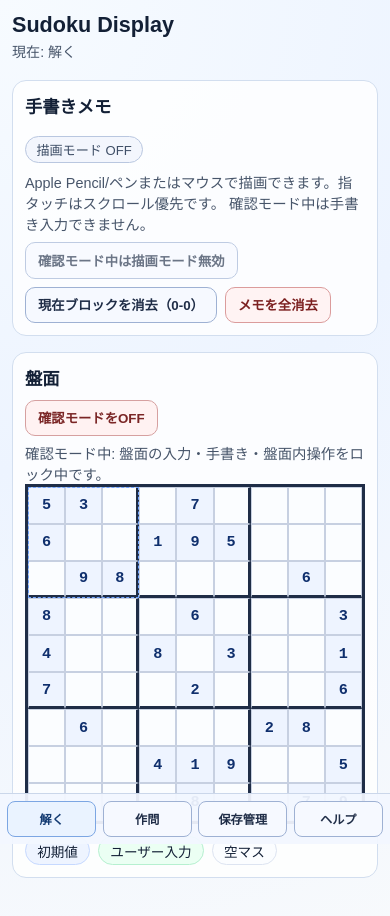
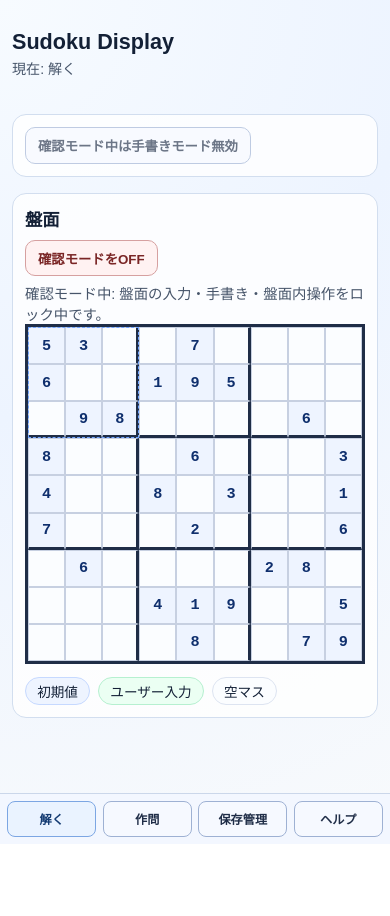
Before and after one commit to shgnaka/sudoku-display, a React (Vite) app: page /#/solve in a window 390 px wide. Both pictures are taken after a click on the button "確認モードをON". Shown: the top 916 px of the page. After the commit the page ends 844 px from the top, so only its background shows below. Built offline with nearby package versions, Linux system fonts and the light colour scheme.

Commit message:
feat(ui): split ink controls from solve page and optimize mobile float bar

```diff
--- a/src/App.css
+++ b/src/App.css
@@ -1,5 +1,7 @@
 :root {
   --keyboard-inset: 0px;
+  --mobile-tabbar-height: 4.75rem;
+  --ink-float-gap: 0.5rem;
   --app-bg-start: #f7fbff;
   --app-bg-mid: #edf4ff;
   --app-bg-end: #f8fafc;
@@ -170,37 +172,44 @@ button.danger {
   padding: 0.6rem 0.75rem;
 }
 
-.ink-panel {
+.ink-toggle-bar {
+  padding: 0.75rem;
+}
+
+.ink-toggle-button {
+  min-width: 180px;
+}
+
+.ink-toggle-button.on {
+  border-color: #7ca6e3;
+  background: #eaf3ff;
+  color: #143b72;
+}
+
+.ink-toggle-button.off {
+  border-color: #9eb1d3;
+  background: #f6f9ff;
+  color: #1f2d47;
+}
+
+.ink-actions-float {
+  position: fixed;
+  left: 50%;
+  transform: translateX(-50%);
+  bottom: calc(1rem + env(safe-area-inset-bottom, 0px));
+  width: min(560px, calc(100vw - 1.5rem));
+  z-index: 24;
+  border: 1px solid #cdd9ea;
+  border-radius: 12px;
+  background: #f8fbffef;
+  padding: 0.55rem;
   display: grid;
   gap: 0.5rem;
 }
 
-.ink-toolbar-header {
-  display: flex;
-  gap: 0.6rem;
-  align-items: center;
-  justify-content: space-between;
-}
-
-.ink-mode-badge {
-  font-size: 0.82rem;
-  border: 1px solid #b9c7e0;
-  border-radius: 999px;
-  padding: 0.2rem 0.65rem;
-  background: #f3f6fd;
-  color: #3f4f67;
-}
-
-.ink-mode-badge.on {
-  background: #e8f2ff;
-  border-color: #8eb6f3;
-  color: #1b4279;
-}
-
-.ink-toolbar-actions {
-  display: flex;
-  gap: 0.5rem;
-  flex-wrap: wrap;
+.ink-actions-float button {
+  width: 100%;
+  min-height: 44px;
 }
 
 .board-panel-header {
@@ -433,7 +442,7 @@ button.danger {
 
 @media (max-width: 768px) {
   .app-root {
-    padding: 0.75rem 0.75rem calc(4.75rem + env(safe-area-inset-bottom, 0px));
+    padding: 0.75rem 0.75rem calc(var(--mobile-tabbar-height) + env(safe-area-inset-bottom, 0px));
   }
 
   .panel {
@@ -479,9 +488,13 @@ button.danger {
     color: #143b72;
   }
 
-  .ink-toolbar-header,
   .board-panel-header {
     align-items: flex-start;
     flex-direction: column;
   }
+
+  .ink-actions-float {
+    width: calc(100vw - 1rem);
+    bottom: calc(var(--mobile-tabbar-height) + var(--ink-float-gap) + env(safe-area-inset-bottom, 0px));
+  }
 }
--- /dev/null
+++ b/src/components/InkActionFloatBar.tsx
@@ -0,0 +1,24 @@
+import type { BlockId } from "../types/ink";
+
+interface InkActionFloatBarProps {
+  activeBlockId: BlockId;
+  onClearActiveBlock: () => void;
+  onClearAll: () => void;
+}
+
+export function InkActionFloatBar({
+  activeBlockId,
+  onClearActiveBlock,
+  onClearAll
+}: InkActionFloatBarProps): JSX.Element {
+  return (
+    <section className="ink-actions-float" role="region" aria-label="手書き操作">
+      <button onClick={onClearActiveBlock} type="button">
+        現在ブロック消去（{activeBlockId}）
+      </button>
+      <button className="danger" onClick={onClearAll} type="button">
+        メモを全消去
+      </button>
+    </section>
+  );
+}
--- /dev/null
+++ b/src/components/InkToggleBar.tsx
@@ -0,0 +1,23 @@
+interface InkToggleBarProps {
+  isInkMode: boolean;
+  isReviewMode: boolean;
+  onToggleInkMode: () => void;
+}
+
+export function InkToggleBar({ isInkMode, isReviewMode, onToggleInkMode }: InkToggleBarProps): JSX.Element {
+  const label = isInkMode ? "手書き: ON" : "手書き: OFF";
+
+  return (
+    <section className="panel ink-toggle-bar">
+      <button
+        aria-label={isReviewMode ? "確認モード中は手書きモード無効" : `手書きモード切替（現在: ${label}）`}
+        className={isInkMode ? "ink-toggle-button on" : "ink-toggle-button off"}
+        disabled={isReviewMode}
+        onClick={onToggleInkMode}
+        type="button"
+      >
+        {isReviewMode ? "確認モード中は手書きモード無効" : label}
+      </button>
+    </section>
+  );
+}
--- a/src/components/InkToolbar.tsx
+++ /dev/null
@@ -1,49 +0,0 @@
-import type { BlockId } from "../types/ink";
-
-interface InkToolbarProps {
-  isInkMode: boolean;
-  isReviewMode: boolean;
-  activeBlockId: BlockId;
-  onClearActiveBlock: () => void;
-  onClearAll: () => void;
-  onToggleInkMode: () => void;
-}
-
-export function InkToolbar({
-  isInkMode,
-  isReviewMode,
-  activeBlockId,
-  onClearActiveBlock,
-  onClearAll,
-  onToggleInkMode
-}: InkToolbarProps): JSX.Element {
-  return (
-    <section className="panel ink-panel">
-      <div className="ink-toolbar-header">
-        <h2>手書きメモ</h2>
-        <span className={isInkMode ? "ink-mode-badge on" : "ink-mode-badge"}>
-          {isInkMode ? "描画モード ON" : "描画モード OFF"}
-        </span>
-      </div>
-      <p className="hint">
-        Apple Pencil/ペンまたはマウスで描画できます。指タッチはスクロール優先です。
-        {isReviewMode ? " 確認モード中は手書き入力できません。" : ""}
-      </p>
-      <div className="ink-toolbar-actions">
-        <button disabled={isReviewMode} onClick={onToggleInkMode} type="button">
-          {isReviewMode
-            ? "確認モード中は描画モード無効"
-            : isInkMode
-              ? "描画モードをOFF"
-              : "描画モードをON"}
-        </button>
-        <button onClick={onClearActiveBlock} type="button">
-          現在ブロックを消去（{activeBlockId}）
-        </button>
-        <button className="danger" onClick={onClearAll} type="button">
-          メモを全消去
-        </button>
-      </div>
-    </section>
-  );
-}
--- a/src/pages/HelpPage.tsx
+++ b/src/pages/HelpPage.tsx
@@ -3,9 +3,9 @@ export function HelpPage(): JSX.Element {
     <div className="help-page">
       <section className="panel">
         <h2>使い方</h2>
-        <p className="hint">解くページで盤面入力と手書きメモ、作問ページで問題準備を行います。</p>
+        <p className="hint">解くページで盤面入力、作問ページで問題準備を行います。</p>
         <ul className="help-list">
-          <li>「解く」: 数字入力、描画モード、確認モード。</li>
+          <li>「解く」: 数字入力、手書きモード切り替え、確認モード。</li>
           <li>「作問」: 難易度指定で自動生成、またはテキスト入力。</li>
           <li>「保存管理」: ローカル保存データの削除。</li>
         </ul>
@@ -21,6 +21,15 @@ export function HelpPage(): JSX.Element {
       </section>
 
       <section className="panel">
+        <h2>手書きモード</h2>
+        <ul className="help-list">
+          <li>Apple Pencil/ペンまたはマウスで描画できます。指タッチはスクロール優先です。</li>
+          <li>解くページの「手書き: ON/OFF」ボタンで切り替えます。</li>
+          <li>手書きモードがONの間だけ、画面下に消去操作が表示されます。</li>
+        </ul>
+      </section>
+
+      <section className="panel">
         <h2>確認モード</h2>
         <p className="hint">確認モード中は盤面編集と手書き描画をロックします。見直し時の誤操作防止に使ってください。</p>
       </section>
--- a/src/pages/SolvePage.tsx
+++ b/src/pages/SolvePage.tsx
@@ -1,6 +1,7 @@
 import type { CSSProperties } from "react";
+import { InkActionFloatBar } from "../components/InkActionFloatBar";
 import { InkOverlay } from "../components/InkOverlay";
-import { InkToolbar } from "../components/InkToolbar";
+import { InkToggleBar } from "../components/InkToggleBar";
 import { SudokuGrid } from "../components/SudokuGrid";
 import { useKeyboardInset } from "../lib/useKeyboardInset";
 import { useKeyboardScrollLock } from "../lib/useKeyboardScrollLock";
@@ -30,12 +31,9 @@ export function SolvePage(): JSX.Element {
 
   return (
     <div className="solve-page" style={{ "--keyboard-inset": `${keyboardInset}px` } as CSSProperties}>
-      <InkToolbar
-        activeBlockId={activeBlockId}
+      <InkToggleBar
         isInkMode={isInkMode}
         isReviewMode={isReviewMode}
-        onClearActiveBlock={handleClearActiveBlock}
-        onClearAll={handleClearAllInk}
         onToggleInkMode={() => setIsInkMode(!isInkMode)}
       />
 
@@ -79,6 +77,13 @@ export function SolvePage(): JSX.Element {
           <span className="legend-item legend-empty">空マス</span>
         </div>
       </section>
+      {isInkMode && !isReviewMode && keyboardInset === 0 && (
+        <InkActionFloatBar
+          activeBlockId={activeBlockId}
+          onClearActiveBlock={handleClearActiveBlock}
+          onClearAll={handleClearAllInk}
+        />
+      )}
       <div aria-hidden="true" className="keyboard-spacer" />
     </div>
   );
```
Also changed, not shown: 1 other file (tests, documents, lock files or other folders).
